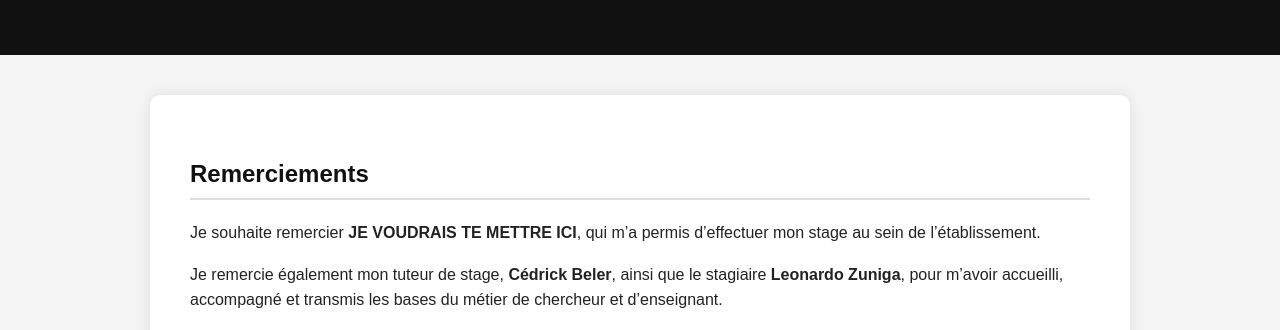
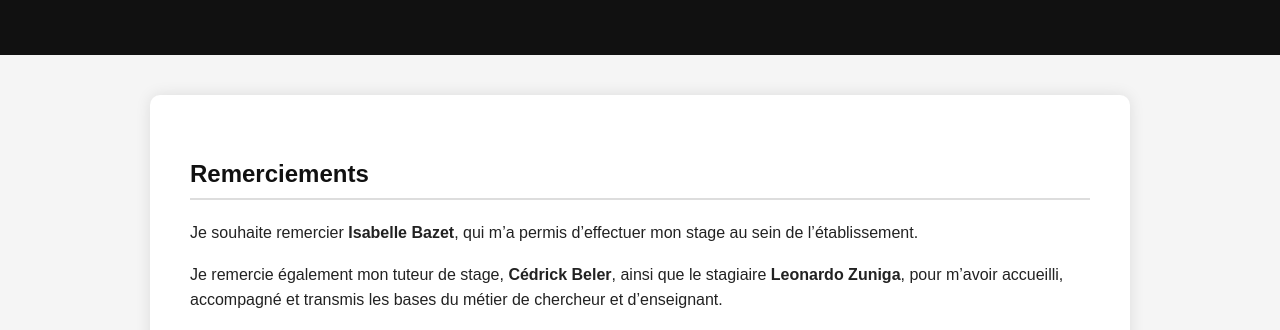
Before and after one commit to saminus65/samistage, a plain HTML site: page index.html in a window 1280 px wide. Shown: the part 145-475 px from the top of the page. Drawn offline with Linux system fonts and the light colour scheme.

Commit message:
Update index.html

```diff
--- a/index.html
+++ b/index.html
@@ -20,7 +20,7 @@
 <main>
     <h2>Remerciements</h2>
     <p>
-     Je souhaite remercier <strong>JE VOUDRAIS TE METTRE ICI</strong>, qui m’a permis d’effectuer mon stage au sein de l’établissement.
+     Je souhaite remercier <strong>Isabelle Bazet</strong>, qui m’a permis d’effectuer mon stage au sein de l’établissement.
 
     </p>
     <p>
```
